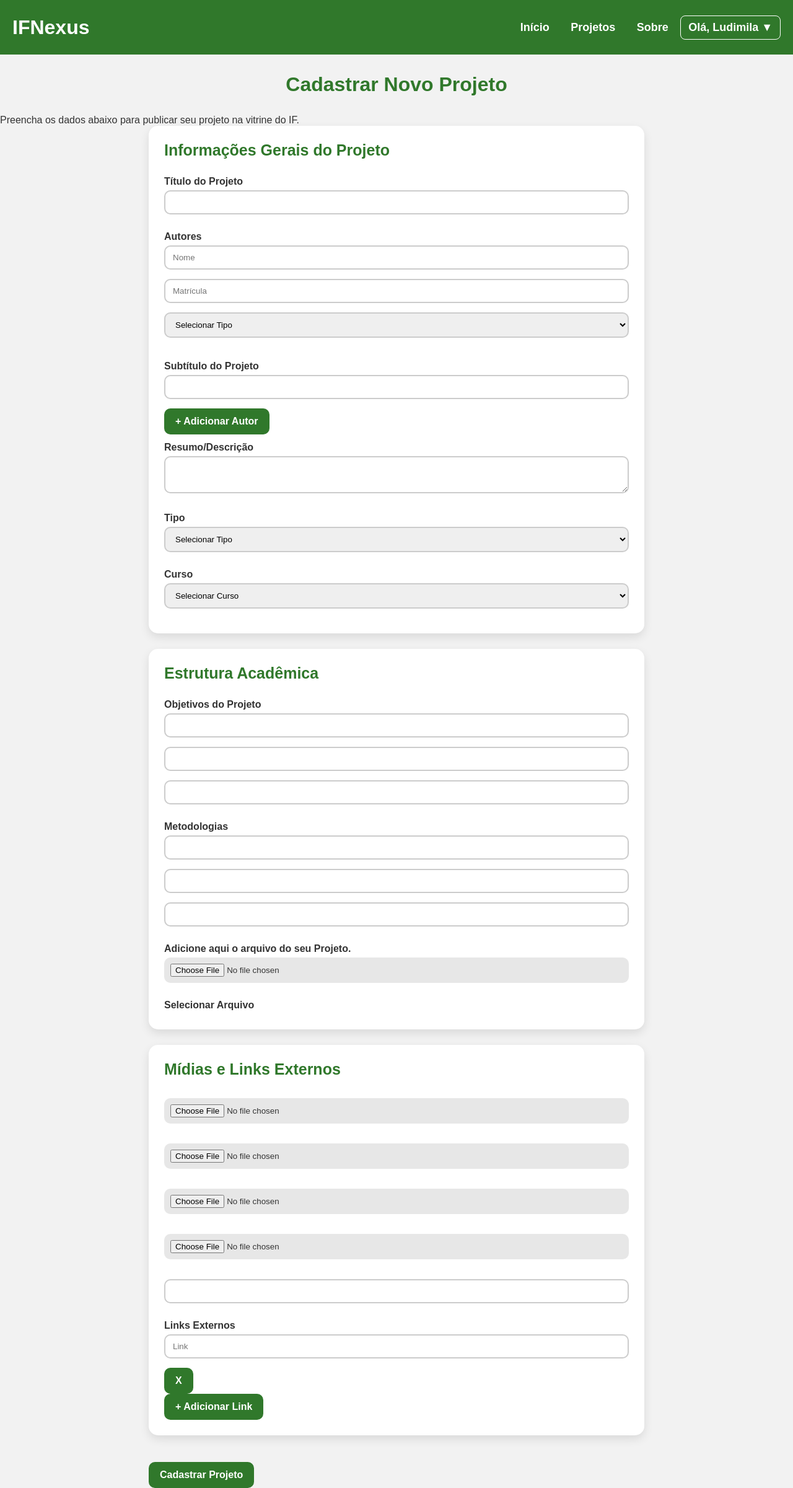
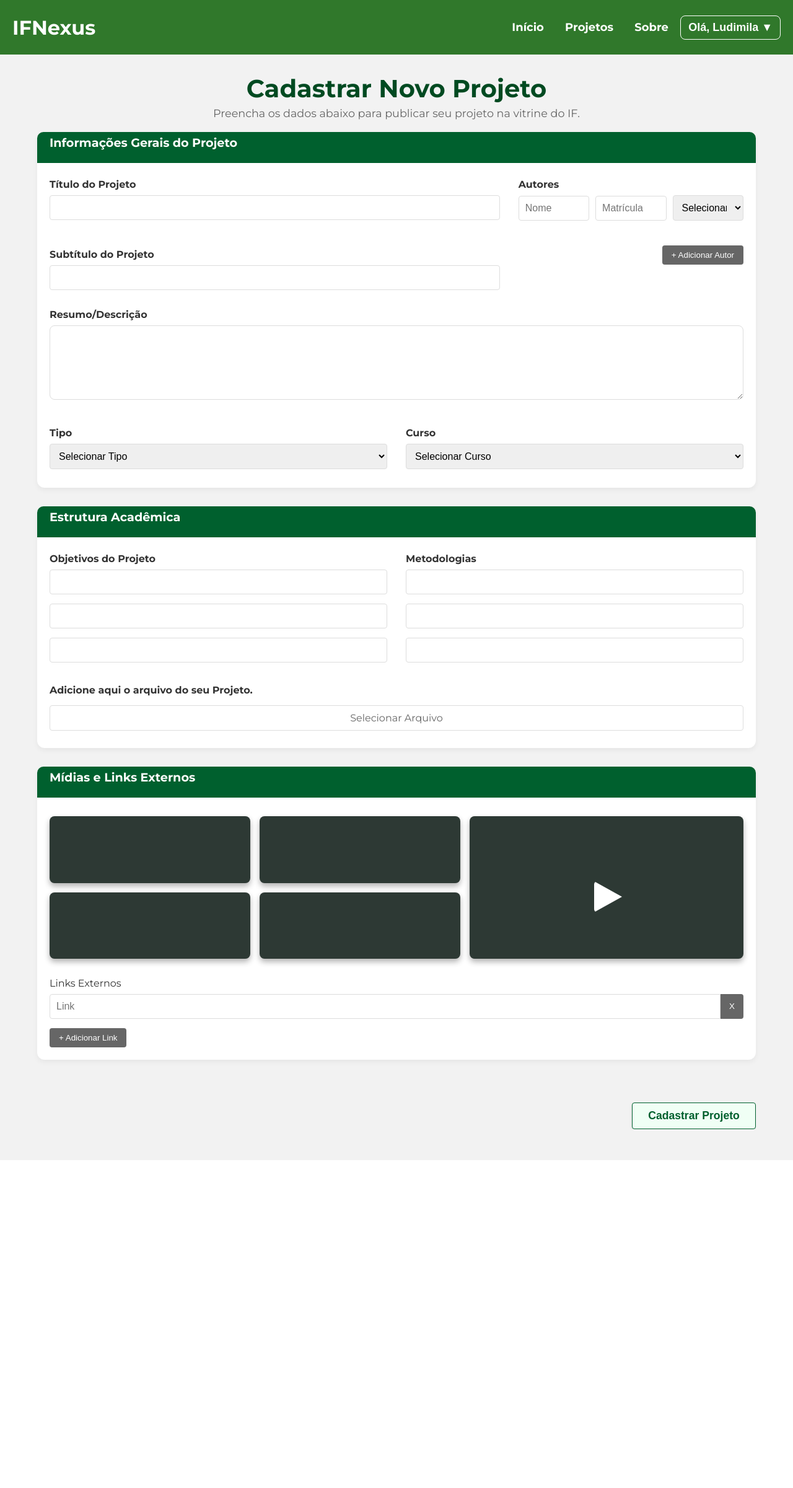
Before and after one commit to marcoscassian/ifnexus, a Flask app: page /criarprojeto in a window 1280 px wide. Shown: the whole page at 62% size. After the commit the page ends 1872 px from the top, so only its background shows below. Run offline with Flask 3, Linux system fonts and the light colour scheme; a user stored in the database is signed in.

Commit message:
Update criar_projeto.css

```diff
--- a/static/css/criar_projeto.css
+++ b/static/css/criar_projeto.css
@@ -5,117 +5,322 @@
 }
 
 body {
-    font-family: Arial, sans-serif;
-    min-height: 100vh;
-    background-color: #f4f4f9;
-    color: #333;
+    background-color: #F2F2F2;
 }
 
-header > h1 {
-    color: white;
-    padding-top: 30px;
-    padding-left: 20px;
+.header-projeto {
+    max-width: 1200px;
+    margin: 30px auto 20px auto;
+    padding: 0 20px;
+    text-align: center;
 }
 
-h1 {
-    text-align: center;
-    margin-bottom: 30px;
-    color: #30782B;
+.header-projeto h1 {
+    color: #004A21;
+    font-size: 2.5em;
+    margin-bottom: 5px;
+}
+
+.header-projeto p {
+    color: #666;
+    font-size: 1.1em;
 }
 
 form {
-    max-width: 800px;
-    margin: 0 auto;
+    max-width: 1200px;
+    margin: 0 auto 50px auto;
+    padding: 0 20px;
 }
 
 .sessao {
-    background-color: #fff;
-    border-radius: 15px;
-    box-shadow: 0 6px 15px rgba(0,0,0,0.1);
-    padding: 25px;
-    margin-bottom: 25px;
+    background: #fff;
+    border-radius: 12px;
+    margin-bottom: 30px;
+    box-shadow: 0 4px 8px rgba(0, 0, 0, 0.05);
+    padding: 20px;
+    position: relative;
+    padding-top: 60px;
+}
+
+.sessao.green-header::before {
+    content: '';
+    position: absolute;
+    top: 0;
+    left: 0;
+    width: 100%;
+    height: 50px;
+    background-color: #00602E;
+    border-radius: 10px 10px 0 0;
+    z-index: 5;
 }
 
 .sessao legend {
+    top: 5px;
+    left: 20px;
+    font-size: 1.2em;
     font-weight: bold;
-    font-size: 25px;
-    margin-bottom: 15px;
-    color: #30782B;
+    color: #fff;
+    position: absolute;
+    z-index: 15;
+}
+
+.form-row {
+    display: flex;
+    gap: 30px;
+    margin-bottom: 20px;
+    align-items: flex-start;
+}
+
+.form-row .form-group.large {
+    flex: 2;
+}
+
+.form-row .form-group.small {
+    flex: 1;
+}
+
+.form-row-small {
+    display: flex;
+    gap: 30px;
+    margin-top: 15px;
+}
+
+.form-row-small .form-group-small {
+    flex: 1;
 }
 
 label {
     display: block;
-    font-weight: bold;
-    padding-top: 12px;
-    margin-bottom: 5px;
+    margin-bottom: 8px;
+    margin-top: 15px;
+    font-weight: 600;
+    color: #333;
 }
 
 input[type="text"],
 input[type="url"],
-input[type="file"],
 select,
 textarea {
     width: 100%;
-    padding: 10px 12px;
-    margin-bottom: 15px;
-    border-radius: 10px;
-    border: 2px solid #ccc;
-    outline: none;
-    transition: 0.3s;
-}
-
-input[type="text"]:focus,
-input[type="url"]:focus,
-select:focus,
-textarea:focus {
-    border-color: #30782B;
+    padding: 10px;
+    border: 1px solid #ddd;
+    border-radius: 4px;
+    box-sizing: border-box;
+    margin-bottom: 10px;
+    font-size: 1em;
+    transition: border-color 0.2s;
 }
 
 textarea {
-    min-height: 60px;
-    resize: vertical;
+    min-height: 120px;
+    border-radius: 8px;
 }
 
-button {
-    padding: 12px 18px;
-    border: none;
-    border-radius: 10px;
-    background-color: #30782B;
-    color: white;
-    font-size: 16px;
-    font-weight: bold;
-    cursor: pointer;
-    transition: 0.3s ease-in-out;
+.autor {
+    display: flex;
+    gap: 10px;
+    margin-bottom: 10px;
+    align-items: center;
 }
 
-button:hover {
-    transform: scale(1.05);
-    background-color: #22531E;
+.autor input, .autor select {
+    flex: 1;
+    margin-bottom: 0;
 }
 
-
-.autor, .objetivo, .metodologia, .link {
-    margin-bottom: 10px;
+.autor button {
+    background: #e74c3c;
+    color: white;
+    border: none;
+    border-radius: 4px;
+    padding: 10px 12px;
+    cursor: pointer;
+    font-weight: bold;
+    line-height: 1;
 }
 
-h3 {
-    margin-top: 20px;
-    margin-bottom: 10px;
-    color: #000000;
+.right-align {
+    text-align: right;
 }
 
-@media (max-width: 768px) {
-    form {
-        padding: 0 10px;
-    }
-    .sessao {
-        padding: 20px;
-    }
+.add-autor-btn {
+    background-color: #666;
+    color: white;
+    border: none;
+    padding: 8px 15px;
+    border-radius: 4px;
+    cursor: pointer;
+    font-weight: 500;
+    margin-top: 10px;
 }
 
-input[type="file"] {
-    border: none;
-    background: #e7e7e7;
-    padding: 10px;
+.academic-row .form-group-col {
+    flex: 1;
+}
+
+.academic-row input[type="text"] {
+    margin-bottom: 15px;
+}
+
+.hidden-file-input {
+    width: 0.1px;
+    height: 0.1px;
+    opacity: 0;
+    overflow: hidden;
+    position: absolute;
+    z-index: -1;
+}
+
+.custom-file-label {
+    display: flex;
+    justify-content: center;
+    align-items: center;
+    background-color: #fff;
+    border: 1px solid #ddd;
+    padding: 10px 15px;
+    border-radius: 4px;
+    cursor: pointer;
+    font-weight: normal;
+    width: 100%;
+    box-sizing: border-box;
+}
+
+#file-name-display {
+    color: #666;
+}
+
+.media-gallery-pp3 {
+    display: flex;
+    gap: 15px;
+    margin-top: 20px;
+    margin-bottom: 30px;
+}
+
+.media-small-grid {
+    display: grid;
+    grid-template-columns: repeat(2, 1fr);
+    grid-template-rows: repeat(2, 1fr);
+    gap: 15px;
+    flex: 1.5;
+}
+
+.media-card-pp3.video-card-pp3 {
+    flex: 1;
+}
+
+.media-card-pp3 {
+    background-color: #2D3934;
+    border-radius: 8px;
+    box-shadow: 0 5px 10px rgba(0, 0, 0, 0.3);
+    position: relative;
+    overflow: hidden;
     cursor: pointer;
 }
+
+.media-gallery-pp3 .video-card-pp3 {
+    height: 100%;
+    min-height: 230px;
+}
+
+.media-label-pp3, .video-label-pp3 {
+    position: absolute;
+    top: 0;
+    left: 0;
+    width: 100%;
+    height: 100%;
+    display: flex;
+    align-items: center;
+    justify-content: center;
+    z-index: 5;
+    cursor: pointer;
+}
+
+.upload-icon-svg {
+    display: block;
+    width: 60px;
+    height: 60px;
+}
+
+.icon-play {
+    width: 0;
+    height: 0;
+    border-top: 25px solid transparent;
+    border-bottom: 25px solid transparent;
+    border-left: 45px solid white;
+    margin-left: 5px;
+    border-radius: 5px;
+}
+
+.media-input, .media-link-input {
+    opacity: 0;
+    position: absolute;
+    width: 100%;
+    height: 100%;
+    z-index: 10;
+    cursor: pointer;
+}
+
+.links-externos-label-pp3 {
+    font-weight: 500;
+    margin-top: 10px;
+}
+
+.link-input-row-pp3 {
+    display: flex;
+    gap: 0;
+    margin-bottom: 10px;
+    align-items: center;
+}
+
+.link-input-row-pp3 .base-link-input-pp3 {
+    flex: 1;
+    margin-bottom: 0;
+    padding: 10px;
+    border-radius: 4px 0 0 4px;
+}
+
+.remove-link-btn-pp3 {
+    background: #666;
+    color: white;
+    border: none;
+    border-radius: 0 4px 4px 0;
+    padding: 10px 14px;
+    cursor: pointer;
+    font-weight: 500;
+    line-height: 1;
+    height: 40px;
+    box-sizing: border-box;
+}
+
+.add-link-btn-pp3 {
+    background-color: #666;
+    color: white;
+    border: none;
+    padding: 8px 15px;
+    border-radius: 4px;
+    cursor: pointer;
+    font-weight: 500;
+    margin-top: 5px;
+}
+
+.cadastro-footer {
+    overflow: hidden;
+    padding-top: 20px;
+}
+
+.cadastrar-projeto-btn-pp3 {
+    width: 200px;
+    float: right;
+    background-color: #F0FFF5;
+    color: #00602E;
+    border: 1px solid #00602E;
+    border-radius: 4px;
+    font-size: 1.1em;
+    font-weight: 600;
+    padding: 10px 20px;
+    cursor: pointer;
+    box-shadow: 0 2px 5px rgba(0, 0, 0, 0.1);
+}
+.cadastrar-projeto-btn-pp3:hover {
+    background-color: #e0f0e5;
+}
```
